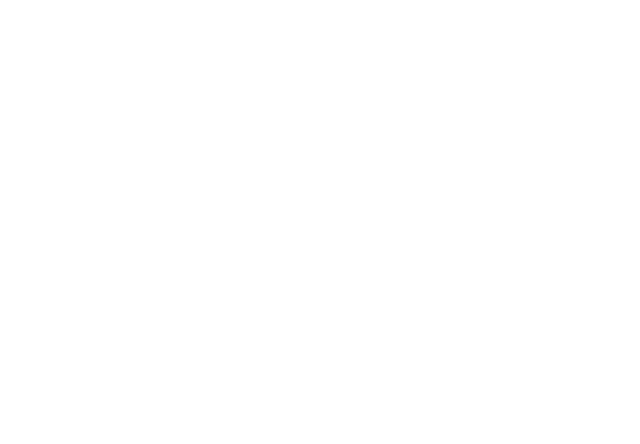
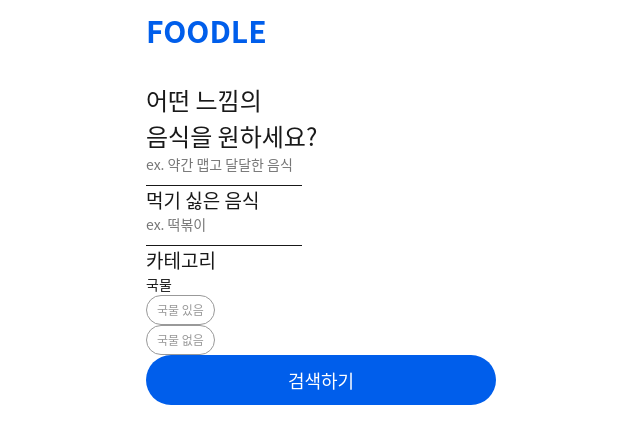
Before and after one commit to KMU-WINK/Foodle-client, a React (Vite) app: page /search in a window 1280 px wide. Before the commit this address had no page. Shown: the top 444 px of the page, without its empty margins (299-939 px from the left). Built offline with nearby package versions, Linux system fonts and the light colour scheme.

Commit message:
feat. Search 페이지 구현
- Search 페이지 라우팅 경로 추가

```diff
--- a/src/App.jsx
+++ b/src/App.jsx
@@ -1,12 +1,14 @@
 import React from 'react';
 import Main from './pages/Main/Main';
 import { BrowserRouter, Route, Routes } from 'react-router-dom';
+import Search from './pages/Search/Search';
 
 const App = () => {
   return (
     <BrowserRouter>
       <Routes>
         <Route path='/' element={<Main/>} />
+        <Route path='/search' element={<Search/>} />
       </Routes>
     </BrowserRouter>
   );
--- /dev/null
+++ b/src/pages/Search/Search.jsx
@@ -0,0 +1,25 @@
+import React from 'react';
+import { Box1, BtnContent, BtnSearch, FlexBox, Index, Input, Logo, TitleWant, Title } from './styles';
+
+const Search = () => {
+    return (
+        <FlexBox>
+            <Box1>
+                <Logo>FOODLE</Logo>
+                <TitleWant fontWeight="500">어떤 느낌의</TitleWant>
+                <TitleWant fontWeight="400">음식을 원하세요?</TitleWant>
+                <Input placeholder='ex. 약간 맵고 달달한 음식'></Input>
+                <Title>먹기 싫은 음식</Title>
+                <Input placeholder='ex. 떡볶이'/>
+                <Title>카테고리</Title>
+                <Index>국물</Index>
+                <BtnContent>국물 있음</BtnContent>
+                <BtnContent>국물 없음</BtnContent>
+                <BtnSearch>검색하기</BtnSearch>
+            </Box1>
+        </FlexBox>
+
+    );
+};
+
+export default Search;
--- /dev/null
+++ b/src/pages/Search/styles.jsx
@@ -0,0 +1,119 @@
+import styled from 'styled-components';
+
+
+export const Box1 = styled.div`
+    width: 390px;
+    padding: 0px 20px 0px 20px;
+
+`
+
+export const FlexBox = styled.div`
+    display: flex;
+    justify-content: center;
+`
+
+export const Logo = styled.div`
+    font-family: 'Noto Sans CJK KR';
+    font-style: normal;
+    font-weight: 900;
+    font-size: 30px;
+    line-height: 44px;
+    display: flex;
+    align-items: center;
+    text-align: center;
+    color: #005EEB;
+    margin: 0px 0px 30px 0px
+`
+
+export const TitleWant = styled.div`
+    font-family: 'Noto Sans CJK KR';
+    font-style: normal;
+    font-weight: ${props => props.fontWeight};
+    font-size: 24px;
+    line-height: 36px;
+    color: #191919;
+`
+
+export const Input = styled.input`
+    border-left-width:0;
+    border-right-width:0;
+    border-top-width:0;
+    border-bottom : 1px solid #191919;
+
+    font-family: 'Noto Sans CJK KR';
+    font-style: normal;
+    font-weight: 350;
+    font-size: 14px;
+    line-height: 21px;
+    color: #999999;
+
+    padding: 0px 0px 10px 0px
+`
+
+export const Title = styled.div`
+    font-family: 'Noto Sans CJK KR';
+    font-style: normal;
+    font-weight: 400;
+    font-size: 19px;
+    line-height: 28px;
+
+    color: #191919;
+`
+
+
+
+export const Toggle = styled.img`
+
+`
+
+export const Index = styled.div`
+    font-family: 'Noto Sans CJK KR';
+    font-style: normal;
+    font-weight: 400;
+    font-size: 14px;
+    line-height: 21px;
+    /* identical to box height */
+
+
+    color: #191919;
+`
+
+export const BtnContent = styled.button`
+    background: #ffffff;
+    border: 0.7px solid #999999;
+    border-radius: 20px;
+
+    font-family: 'Noto Sans CJK KR';
+    font-style: normal;
+    font-weight: 400;
+    font-size: 12px;
+    line-height: 18px;
+    display: flex;
+    align-items: center;
+    text-align: center;
+
+    color: #999999;
+    padding: 5px 10px 5px 10px;
+`
+
+export const BtnSearch = styled.button`
+    width: 350px;
+    height: 50px;
+    background: #005EEB;
+    border: none;
+    border-radius: 50px;
+
+    font-family: 'Noto Sans CJK KR';
+    font-style: normal;
+    font-weight: 500;
+    font-size: 18px;
+    line-height: 27px;
+    display: flex;
+    align-items: center;
+    text-align: center;
+
+    color: #FFFFFF;
+
+    display: flex;
+    justify-content: center;
+`
```
